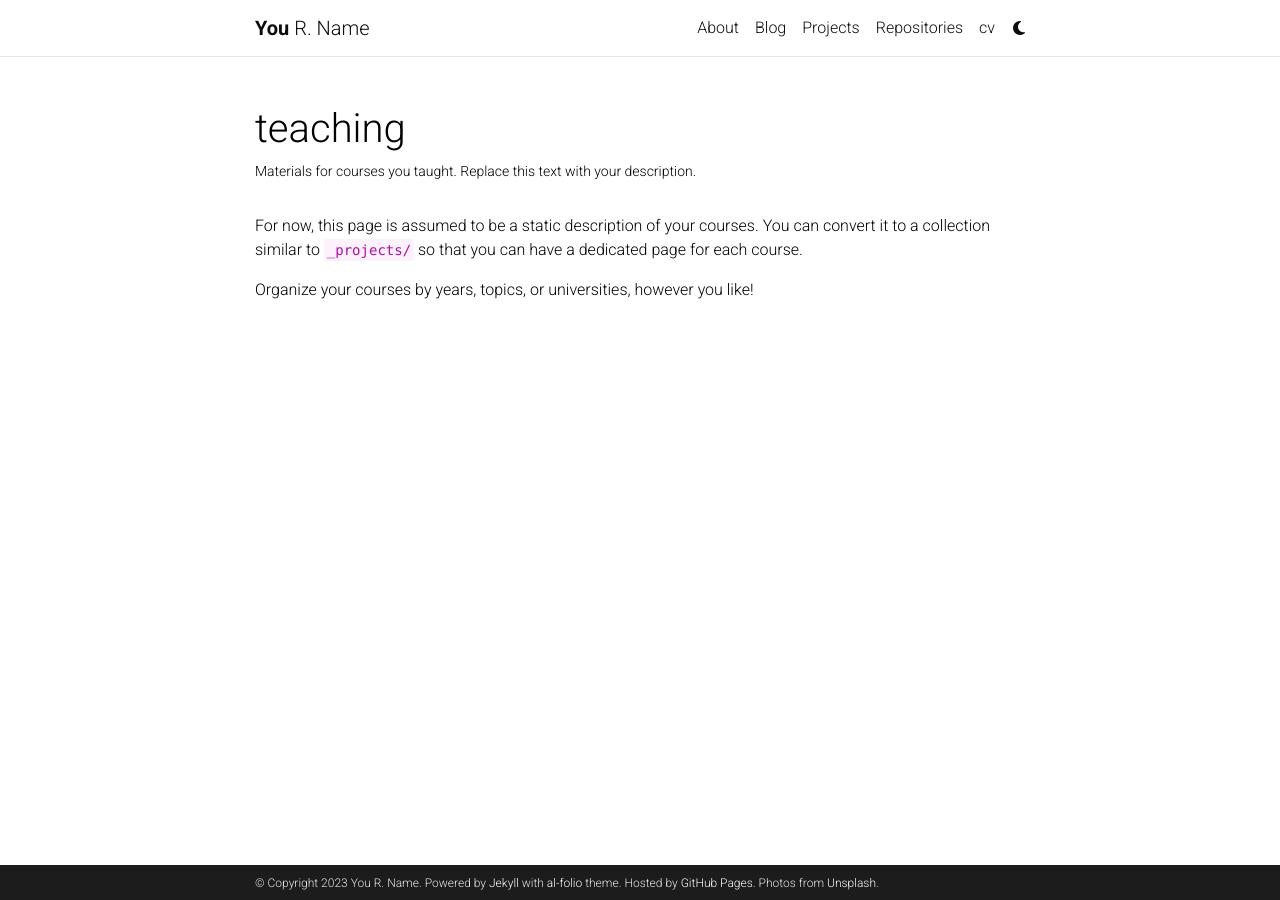
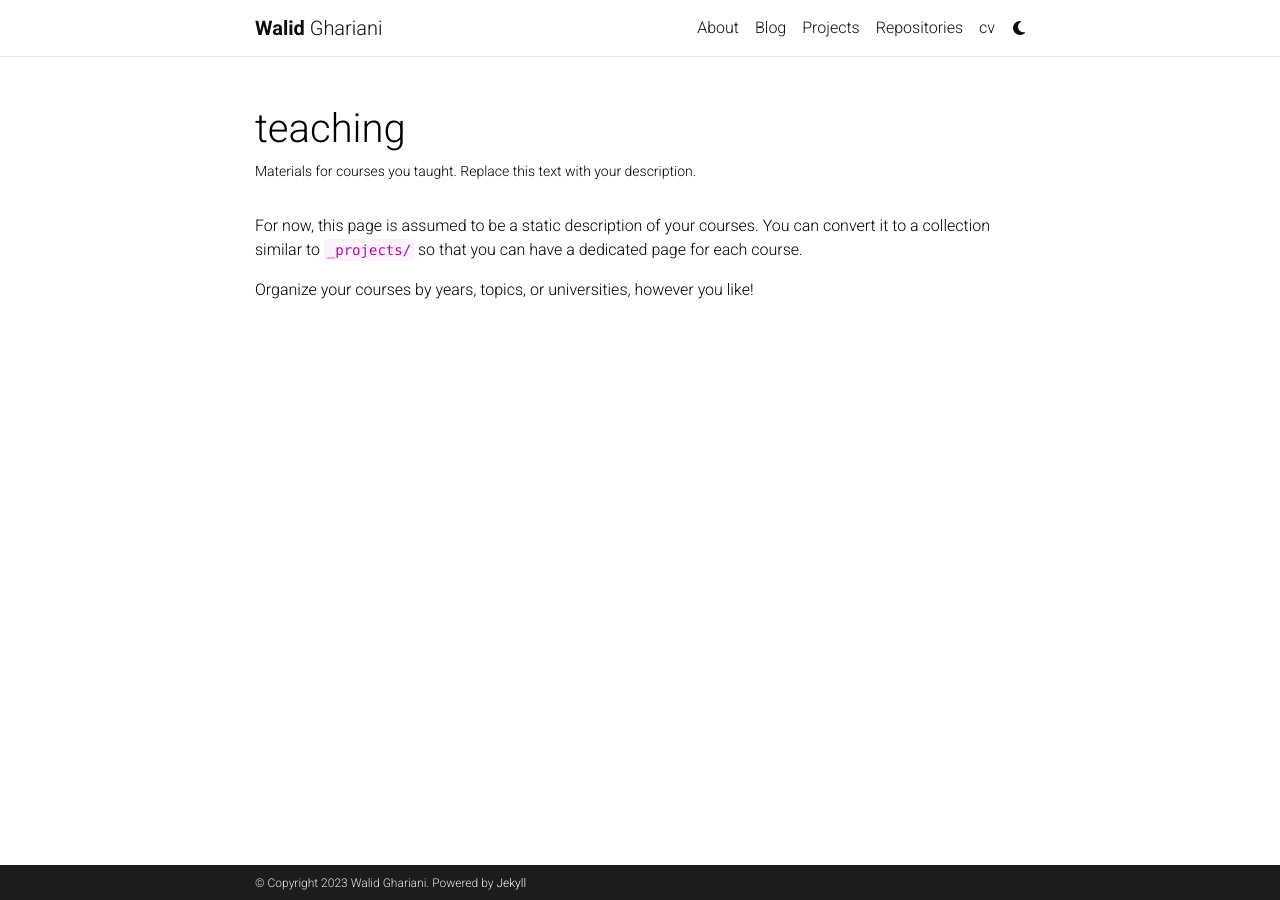
Before and after one commit to WalidGharianiEAGLE/walidgharianieagle.github.io, a Jekyll site: the page built from _pages/teaching.md, in a window 1280 px wide. Built offline with Jekyll 4.4.1, drawn with Linux system fonts in a browser that asks for light colours; comment, search, counter and statistics services are not loaded; a style sheet for code colours, icons or effects is not loaded.

Commit message:
Updated config

```diff
--- a/_config.yml
+++ b/_config.yml
@@ -3,20 +3,21 @@
 # -----------------------------------------------------------------------------
 
 title: blank # the website title (if blank, full name will be used instead)
-first_name: You
-middle_name: R.
-last_name: Name
-email: you@example.com
+first_name: Walid
+#middle_name: R.
+last_name: Ghariani
+email: walid11ghariani@gmail.com
 description: > # the ">" symbol means to ignore newlines until "footer_text:"
   A simple, whitespace theme for academics. Based on [*folio](https://github.com/bogoli/-folio) design.
 footer_text: >
-  Powered by <a href="https://jekyllrb.com/" target="_blank">Jekyll</a> with <a href="https://github.com/alshedivat/al-folio">al-folio</a> theme.
-  Hosted by <a href="https://pages.github.com/" target="_blank">GitHub Pages</a>.
-  Photos from <a href="https://unsplash.com" target="_blank">Unsplash</a>.
+  Powered by <a href="https://jekyllrb.com/" target="_blank">Jekyll</a>
+#with <a href="https://github.com/alshedivat/al-folio">al-folio</a> theme.
+#Hosted by <a href="https://pages.github.com/" target="_blank">GitHub Pages</a>.
+#Photos from <a href="https://unsplash.com" target="_blank">Unsplash</a>.
 keywords: jekyll, jekyll-theme, academic-website, portfolio-website  # add your own keywords or leave empty
 
 lang: en # the language of your site (for example: en, fr, cn, ru, etc.)
-icon: ⚛️  # the emoji used as the favicon (alternatively, provide image name in /assets/img/)
+icon: 🛰️  # the emoji used as the favicon (alternatively, provide image name in /assets/img/)
 
 url: https://walidgharianieagle.github.io # the base hostname & protocol for your site
 baseurl: #/al-folio # the subpath of your site, e.g. /blog/
@@ -45,7 +46,7 @@ repo_trophies:
 # will use title and url fields
 # Take a look to https://github.com/jekyll/jekyll-feed for more customization
 
-rss_icon: true
+rss_icon: false
 
 # -----------------------------------------------------------------------------
 # Layout
@@ -106,7 +107,8 @@ youtube_id: # your youtube channel id (youtube.com/@<youtube_id>)
 discord_id: # your discord id (18-digit unique numerical identifier)
 
 contact_note: >
-  You can even add a little note about which of these is the best way to reach you.
+  Feel free to reach out to me.
+#You can even add a little note about which of these is the best way to reach you.
 
 # -----------------------------------------------------------------------------
 # Analytics and search engine verification
@@ -139,12 +141,12 @@ related_blog_posts:
 # Follow instructions on https://giscus.app/ to setup for your repo to fill out
 # the information below.
 giscus:
-  repo: alshedivat/al-folio      # <your-github-user-name>/<your-github-repo-name>
-  repo_id: MDEwOlJlcG9zaXRvcnk2MDAyNDM2NQ==
-  category: Comments             # name of the category under which discussions will be created
-  category_id: DIC_kwDOA5PmLc4CTBt6
-  mapping: title                 # identify discussions by post title
-  strict: 1                      # use strict identification mode
+  repo: walidgharianieagle/walidblog #alshedivat/al-folio      # <your-github-user-name>/<your-github-repo-name>
+  repo_id: R_kgDOJzmpBQ
+  category: General             # name of the category under which discussions will be created
+  category_id: DIC_kwDOJzmpBc4CXcY3
+  mapping: pathname                 # identify discussions by post title
+  strict: 0                      # use strict identification mode
   reactions_enabled: 1           # enable (1) or disable (0) emoji reactions
   input_position: bottom         # whether to display input form below (bottom) or above (top) the comments
   theme: preferred_color_scheme  # name of the color scheme (preferred works well with al-folio light/dark mode)
@@ -152,7 +154,7 @@ giscus:
   lang: en
 
 # Disqus comments (DEPRECATED)
-disqus_shortname: al-folio # put your disqus shortname
+disqus_shortname: walid # put your disqus shortname
 # https://help.disqus.com/en/articles/1717111-what-s-a-shortname
 
 # External sources.
```
